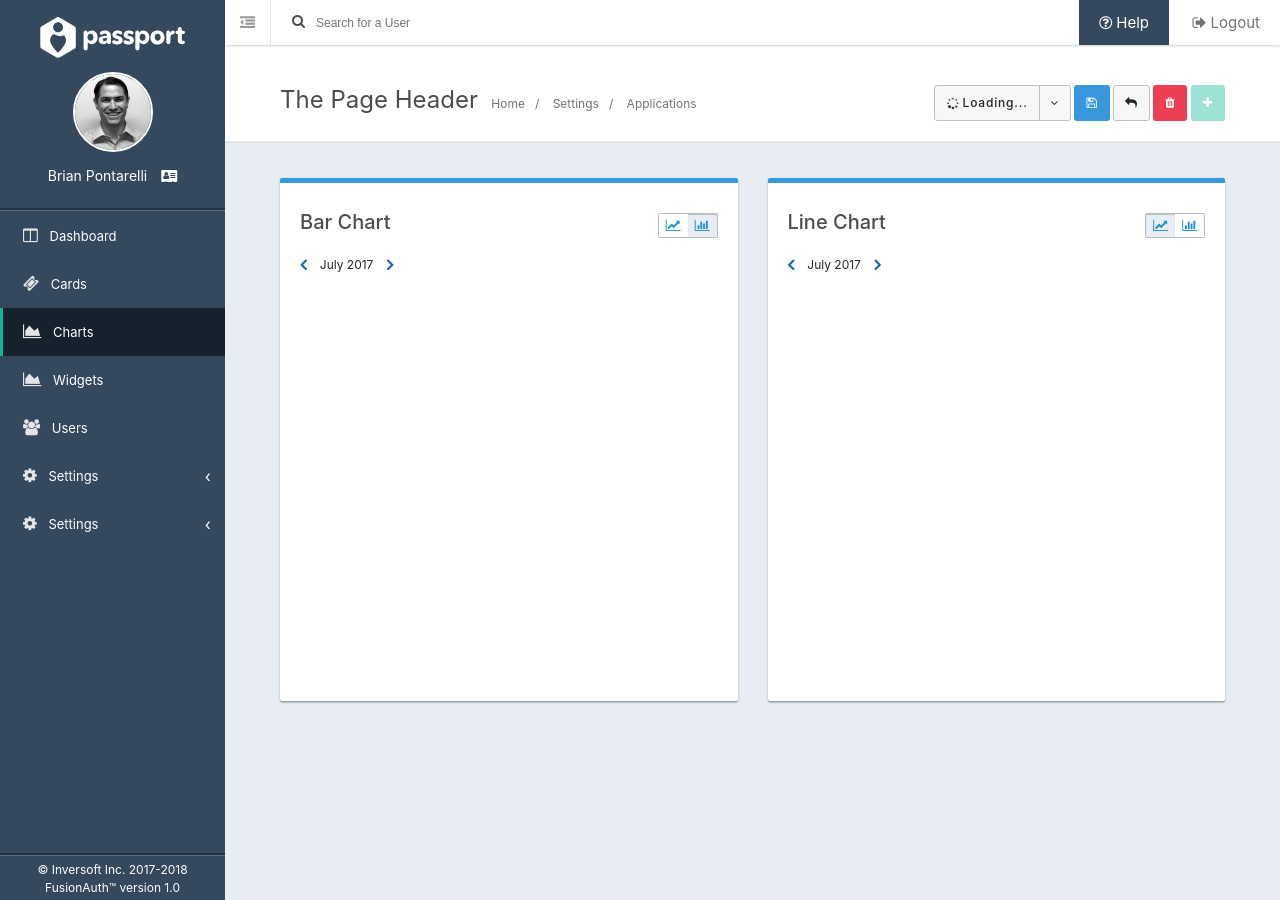
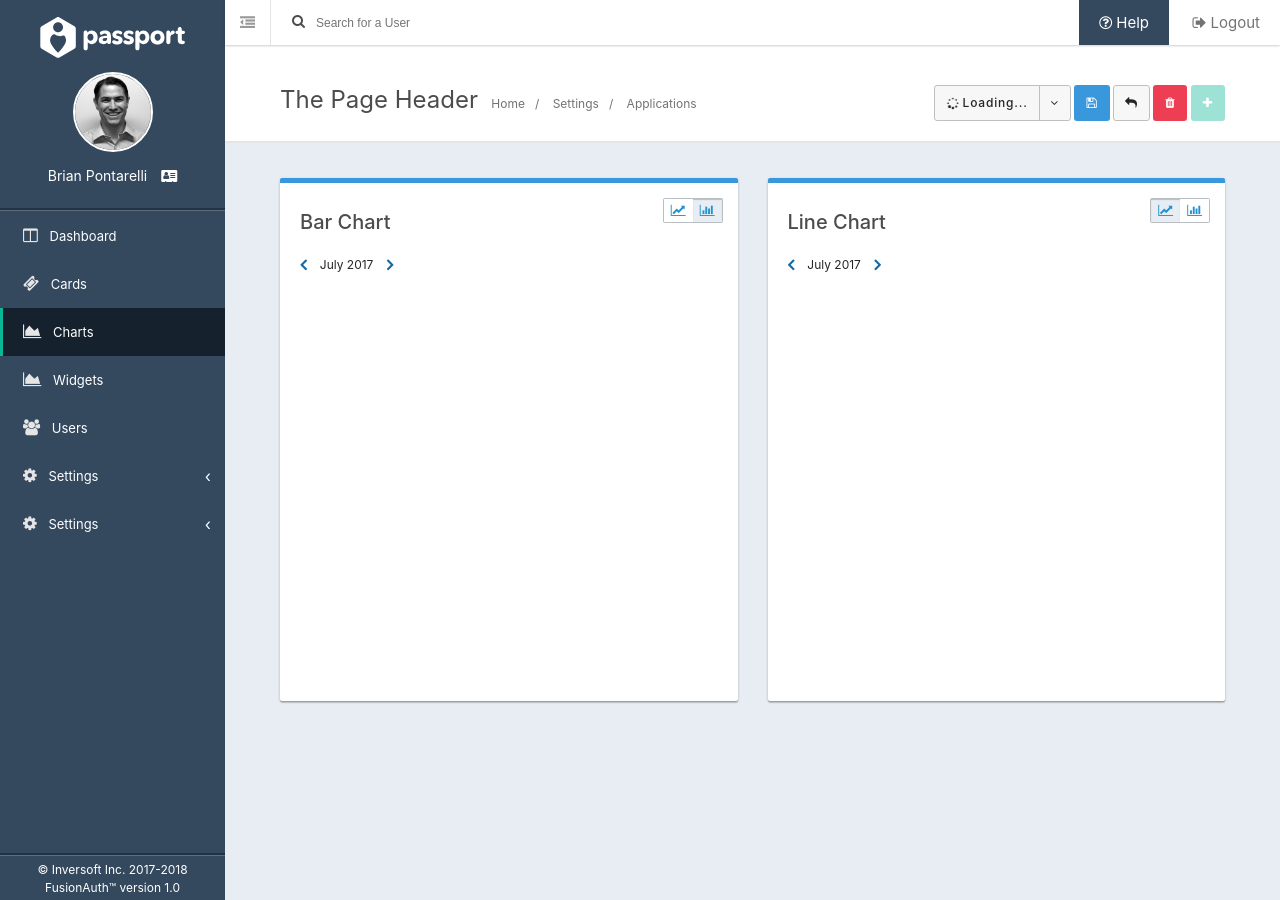
Before and after one commit to FusionAuth/fusionauth-style, a Jekyll site: the page built from charts.html, in a window 1280 px wide. Built offline with Jekyll 4.4.1, drawn with Linux system fonts in a browser that asks for light colours; nearby versions of some CDN libraries.

Commit message:
Make chart toggles absolutely positioned.

```diff
--- a/_sass/chart.scss
+++ b/_sass/chart.scss
@@ -1,5 +1,5 @@
 /*
- * Copyright (c) 2017-2018, Inversoft Inc., All Rights Reserved
+ * Copyright (c) 2017-2019, Inversoft Inc., All Rights Reserved
  */
 
 @import 'layers';
@@ -15,6 +15,9 @@ label.panel-toggle {
   border-radius: 2px;
   float: right;
   padding: 0;
+  position: absolute;
+  right: 15px;
+  top: 15px;
   z-index: $layer-1;
 
   a {
```
Also changed, not shown: 1 other file.
